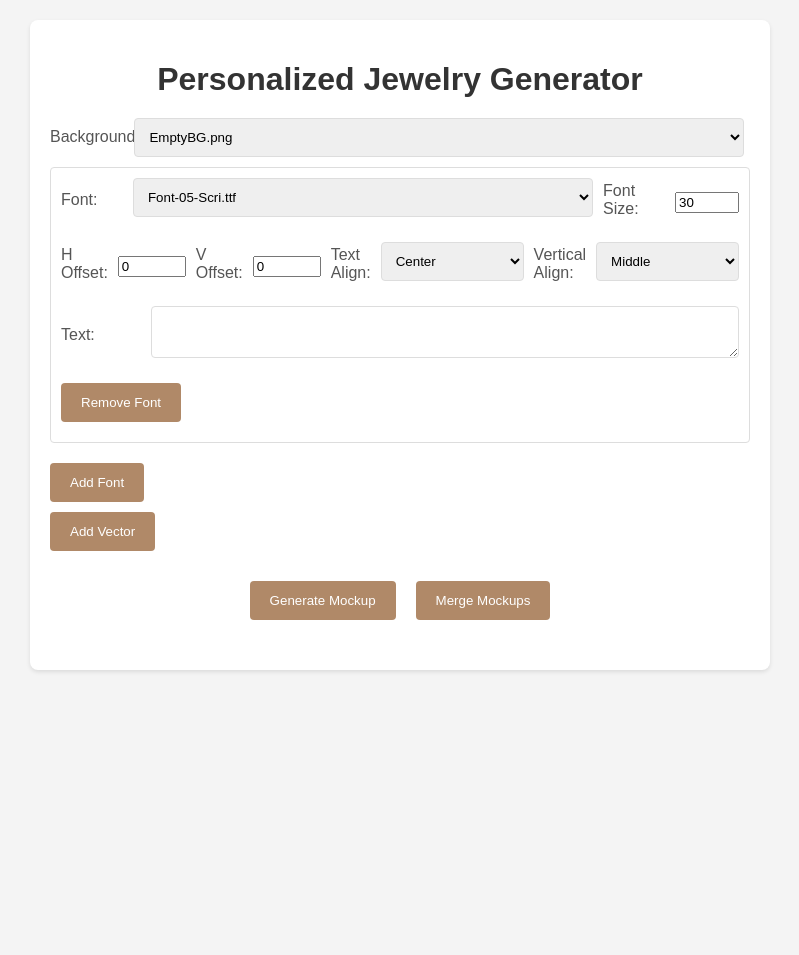
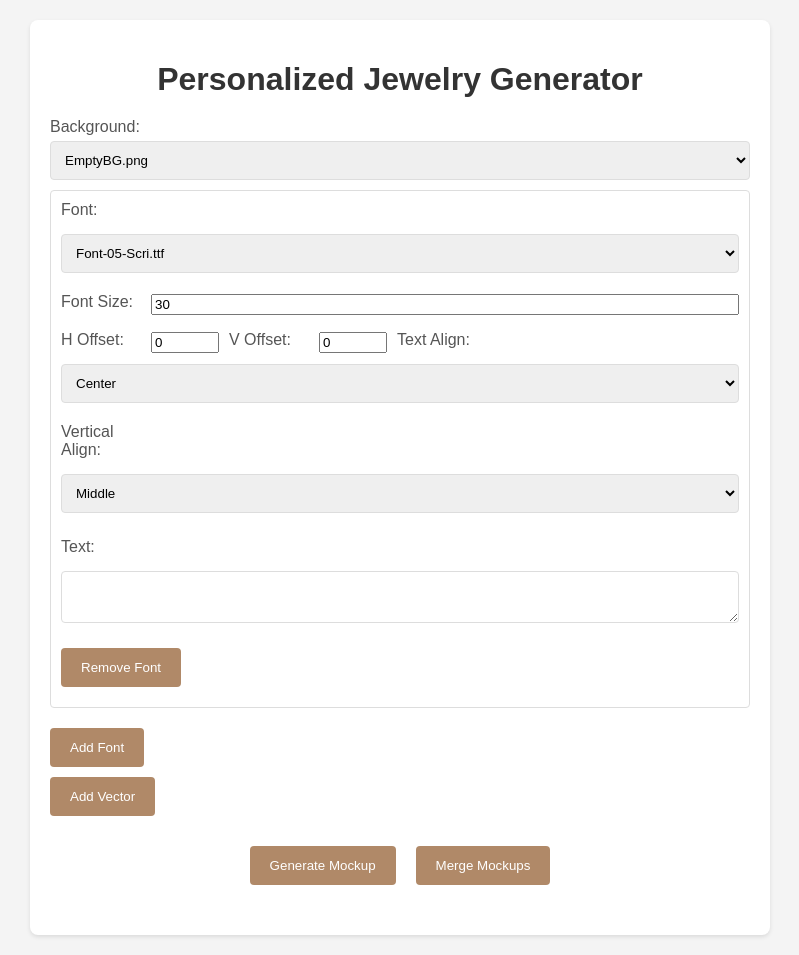
Before and after one commit to kontrolog/molody-mockup, a Flask app: page / in a window 1280 px wide. Shown: the whole page, without its empty margins (240-1039 px from the left). Before the commit the page ends 672 px from the top, so only its background shows below. Run offline with Flask 3, Linux system fonts and the light colour scheme.

Commit message:
add font and add vector options ok, UI offset updated versiyon 2

```diff
--- a/templates/index.html
+++ b/templates/index.html
@@ -32,13 +32,12 @@
       display: inline-block;
       margin-bottom: 5px;
       color: #555;
-      width: 80px;
     }
 
     input[type="text"],
     select,
     textarea {
-      width: calc(100% - 90px);
+      width: 100%;
       padding: 10px;
       margin-bottom: 10px;
       border: 1px solid #ddd;
@@ -49,7 +48,7 @@
     /* Offset inputlarının genişliğini sınırla */
     input[type="number"][id^="horizontalOffset"],
     input[type="number"][id^="verticalOffset"] {
-      max-width: 60px; /* 3 basamaklı sayılar için yeterli */
+      max-width: 60px;
     }
 
     textarea {
@@ -60,7 +59,16 @@
       display: flex;
       align-items: center;
       gap: 10px;
+      flex-wrap: wrap; /* Eklenen satır */
       margin-bottom: 15px;
+    }
+
+    .input-group > label {
+      flex: 0 0 80px; /* Etiket genişliği */
+    }
+
+    .input-group > input, .input-group > select {
+      flex: 1 1 auto; /* Giriş alanları kalan alanı kaplar */
     }
 
     .align-controls {
@@ -68,6 +76,7 @@
       justify-content: space-between;
       gap: 10px;
       margin-bottom: 15px;
+      flex-wrap: wrap; /* Eklenen satır */
     }
 
     .font-vector-container {
@@ -111,9 +120,10 @@
       margin-bottom: 10px;
     }
 
+    /* Checkbox'ın her zaman görünür olmasını sağla */
     .preview-item input[type="checkbox"] {
+      flex: 0 0 20px; /* Checkbox için sabit genişlik */
       margin-right: 10px;
-      align-self: center;
     }
 
     .preview {
```
